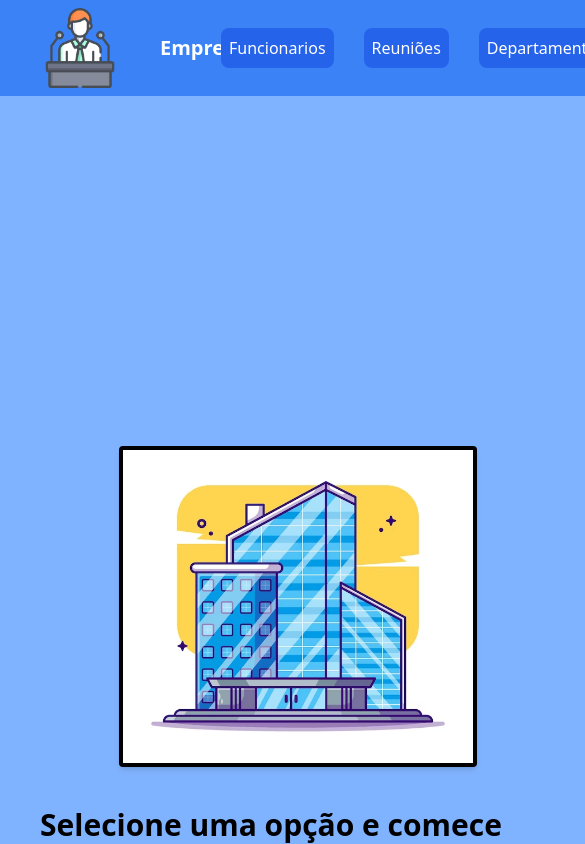
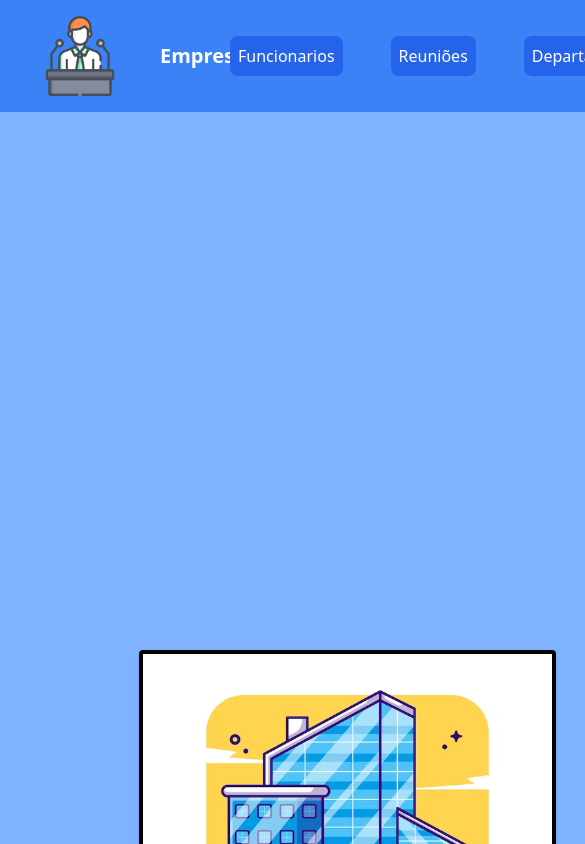
Before and after one commit to Fioshi/Empresa_FrontEnd, an Angular app: page /inicio in a window 390 px wide. Shown: the top 844 px of the page, 585 px wide, since content can reach past the window. Built offline with nearby package versions, Linux system fonts and the light colour scheme.

Commit message:
Feitas alterações corretas de responsividade

```diff
--- a/src/app/components/cabecalho/cabecalho.component.css
+++ b/src/app/components/cabecalho/cabecalho.component.css
@@ -2,11 +2,21 @@
   height: 6em;
 }
 
-@media screen and (max-width: 425px) {
+@media screen and (max-width: 425px ) {
   .header{
-    width: 153vw
+    height: 7em;
+    width: 43.4em;
   }
-  .btn{
-    margin: 15px;
+
+  .img{
+    align-items: center;
+    width: 60%;
   }
 }
+
+@media screen and (max-width: 375px ) {
+  .header{
+    height: 7em;
+    width: 43.4em;
+  }
+}
--- a/src/app/components/footer/footer.component.css
+++ b/src/app/components/footer/footer.component.css
@@ -1,5 +1,18 @@
-@media screen and (max-width: 425px) {
+@media screen and (max-width: 425px ) {
   .footer{
-    width: 153vw;
+    height: 3em;
+    width: 43.4em;
+  }
+
+  .img{
+    align-items: center;
+    width: 60%;
   }
 }
+
+@media screen and (max-width: 375px ) {
+  .footer{
+    height: 2em;
+    width: 43.4em;
+  }
+}
--- a/src/app/components/landing/landing.component.css
+++ b/src/app/components/landing/landing.component.css
@@ -1,10 +1,20 @@
 
+@media screen and (max-width: 425px ) {
+  .mainContainer{
+    height: 100em;
+    width: 43.4em;
+  }
 
+  .img{
+    align-items: center;
+    width: 60%;
+  }
+}
 
-@media screen and (max-width: 425px) {
+@media screen and (max-width: 375px ) {
   .mainContainer{
-    height: 139vh;
-    width: 153vw;
+    height: 100em;
+    width: 43.4em;
   }
 
   .img{
--- a/src/app/components/landing/landing.component.html
+++ b/src/app/components/landing/landing.component.html
@@ -1,5 +1,5 @@
 <main>
-  <section class="mainContainer color-change bg-blue-200 min-h-screen flex items-center justify-center flex-col overflow-hidden">
+  <section class="mainContainer color-change bg-blue-200 md:min-h-screen flex items-center justify-center flex-col overflow-hidden">
     <div class="img"><img class="rounded bg-black p-1 shadow-md" src="../../../assets/imgs/empresajpg.png" alt="Foto de prédios"></div>
     <div><p class="m-10 font-sans text-3xl font-bold">Selecione uma opção e comece seus testes!</p></div>
   </section>
```
